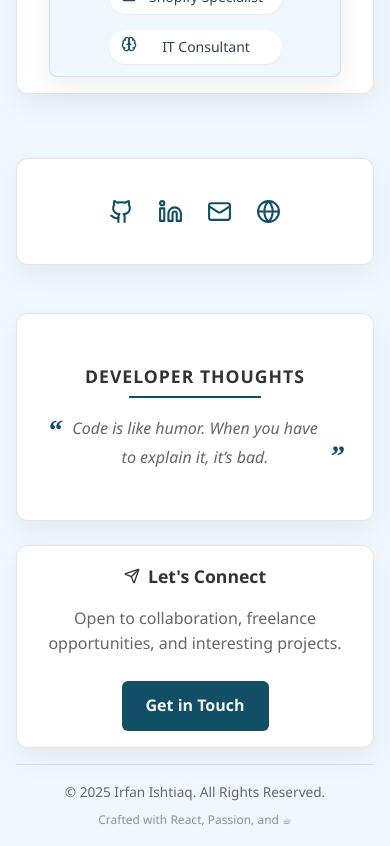
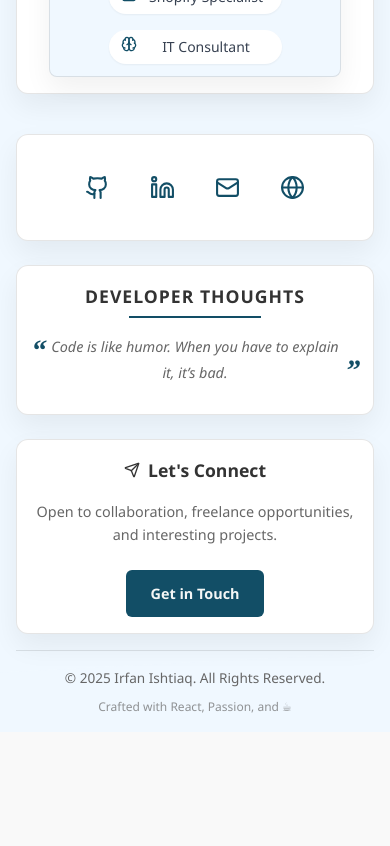
Before and after one commit to irfan3434/irfanishtiaq.dev, a React (Create React App) app: page /contact in a window 390 px wide. Shown: the part 1440-2286 px from the top of the page. After the commit the page ends 2172 px from the top, so only its background shows below. Built offline with nearby package versions, Linux system fonts and the light colour scheme.

Commit message:
modifications in footer

```diff
--- a/src/components/Footer.css
+++ b/src/components/Footer.css
@@ -280,7 +280,7 @@
 .footer-thoughts-title {
   font-size: 1.1rem;
   font-weight: 600;
-  margin-bottom: 1rem;
+  margin-bottom: 3rem;
   letter-spacing: 1px;
   color: var(--footer-text);
   text-transform: uppercase;
@@ -496,8 +496,8 @@
   }
 
   .footer-social {
-    margin: 1.5rem 0;
-    gap: 1.5rem;
+    margin: 0;
+    gap: 2.5rem;
   }
 
   .footer-skills,
@@ -507,6 +507,28 @@
 
   .footer-skills-list {
     justify-content: center;
+  }
+
+  .footer-thoughts {
+    padding: 1rem;
+    height: 150px;
+
+  }
+
+  .footer-thoughts-title {
+    margin-bottom: 1rem;
+  }
+
+  .footer-thoughts-text {
+    font-size: 0.9rem;
+  }
+
+  .footer-contact-text {
+    font-size: 0.9rem;
+  }
+
+  .footer-contact-button {
+    font-size: 0.9rem;
   }
 
   .footer-copy {
```
